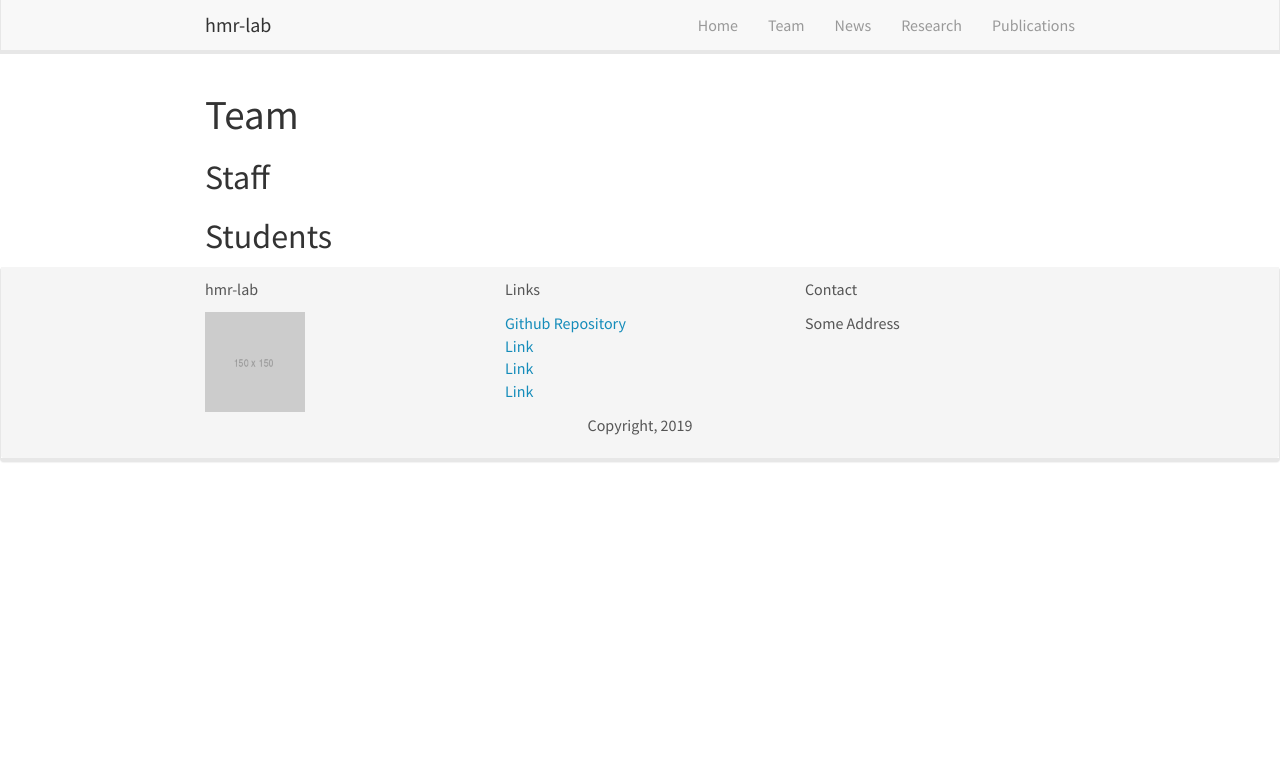
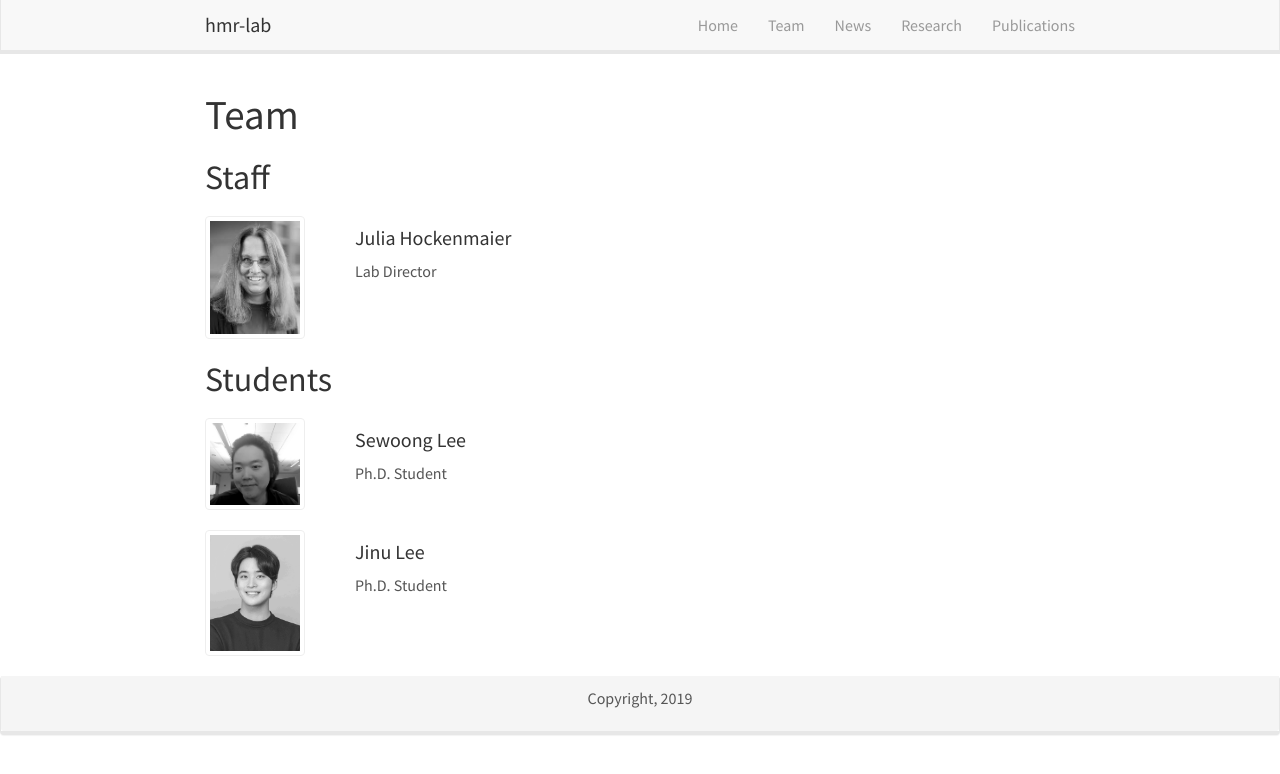
Before and after one commit to hmr-lab/hmr-lab.github.io, a Jekyll site: the page built from _pages/team/index.html, in a window 1280 px wide. Shown: the top 774 px of the page. Built offline with Jekyll 4.4.1, drawn with Linux system fonts in a browser that asks for light colours; nearby versions of some CDN libraries; some of the changed lines change nothing that is shown.

Commit message:
fix: md filename should include start dates

```diff
--- a/_includes/footer.html
+++ b/_includes/footer.html
@@ -1,7 +1,7 @@
 <div id="footer" class="panel">
   <div class="panel-footer">
 	<div class="container-fluid">
-		<div class="row">
+		<!-- <div class="row">
 			<div class="col-sm-4">
 				<p>{{ site.title }}</p>
 				<img class="img-fluid" src="{{ site.baseurl }}/images/logo/lab-logo.png"
@@ -22,7 +22,7 @@
 				<p>Contact</p>
 				<p>Some Address</p>
 			</div>
-		</div>
+		</div> -->
 
 		<div class="row mt-3">
 			<p class="text-center">Copyright, 2019</p>
--- a/_pages/team/index.html
+++ b/_pages/team/index.html
@@ -1,7 +1,7 @@
 ---
 title: "Team"
 layout: default
-excerpt: "RT2 Lab: Team members"
+excerpt: "hmr-lab: Team members"
 sitemap: false
 permalink: /team/
 ---
```
Also changed, not shown: _pages/team/_posts/2007-08-15-julia_hokenmaier.md (renamed from _pages/team/_posts/julia_hokenmaier.md), _pages/team/_posts/2025-08-15-jinu_lee.md (renamed from _pages/team/_posts/jinu_lee.md), _pages/team/_posts/2025-08-15-sewoong_lee.md (renamed from _pages/team/_posts/sewoong_lee.md).
